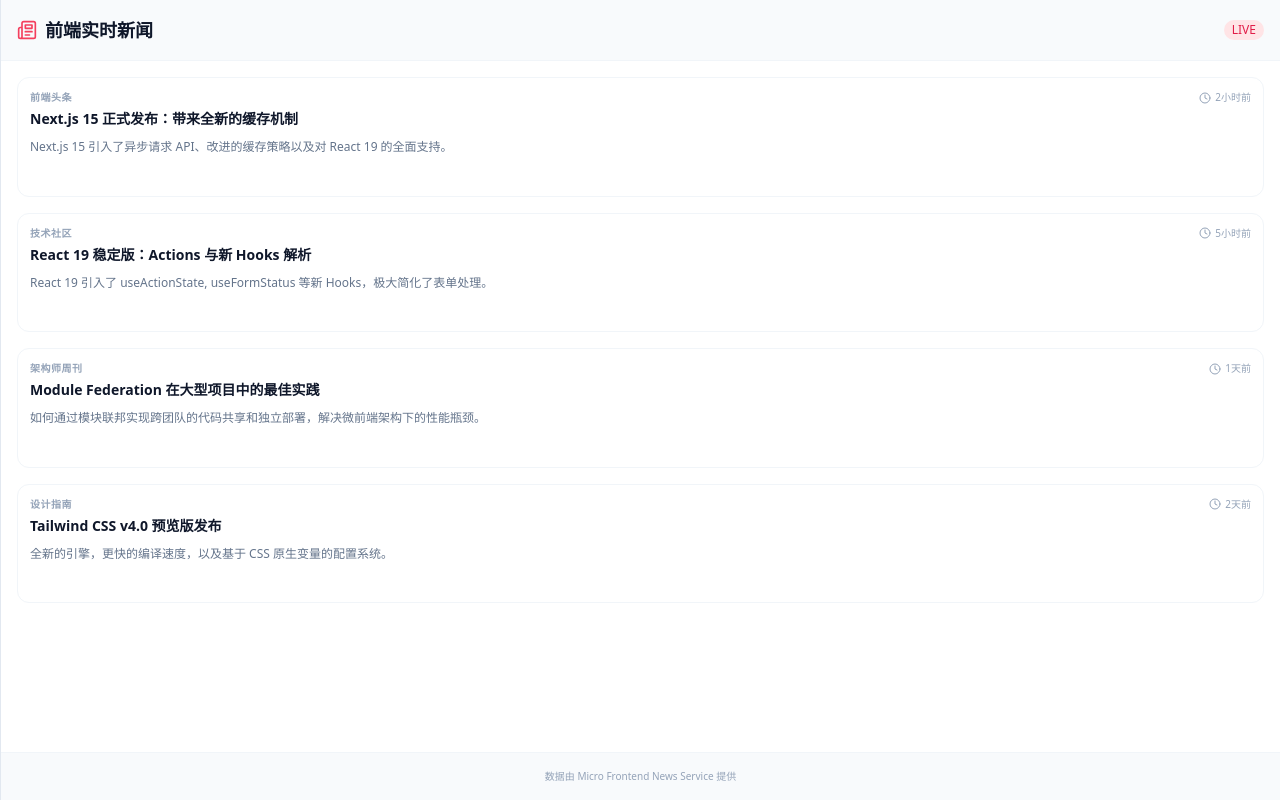
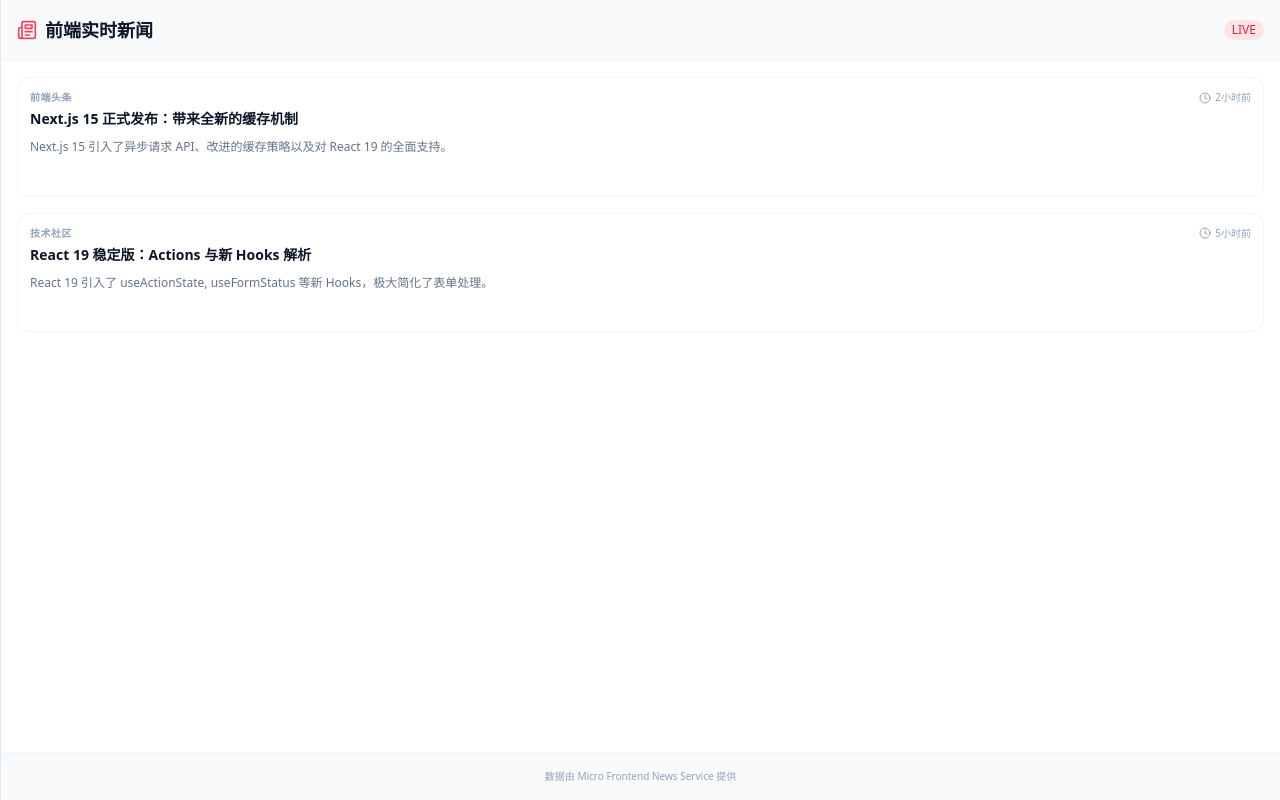
Before and after one commit to yinguzwg-1/mirco-fe, a Next.js app: page / in a window 1280 px wide. Built offline with nearby package versions, Linux system fonts and the light colour scheme.

Commit message:
fix: news

```diff
--- a/components/NewsList.tsx
+++ b/components/NewsList.tsx
@@ -15,20 +15,6 @@
     summary: "React 19 引入了 useActionState, useFormStatus 等新 Hooks，极大简化了表单处理。",
     time: "5小时前",
     source: "技术社区"
-  },
-  {
-    id: 3,
-    title: "Module Federation 在大型项目中的最佳实践",
-    summary: "如何通过模块联邦实现跨团队的代码共享和独立部署，解决微前端架构下的性能瓶颈。",
-    time: "1天前",
-    source: "架构师周刊"
-  },
-  {
-    id: 4,
-    title: "Tailwind CSS v4.0 预览版发布",
-    summary: "全新的引擎，更快的编译速度，以及基于 CSS 原生变量的配置系统。",
-    time: "2天前",
-    source: "设计指南"
   }
 ];
 
--- a/next.config.mjs
+++ /dev/null
@@ -1,25 +0,0 @@
-/** @type {import('next').NextConfig} */
-const nextConfig = {
-  output: 'standalone',
-
-  // 配置基础路径（通过 /micro-fe 代理访问时需要）
-  basePath: '/micro-fe',
-  assetPrefix: '/micro-fe',
-
-  // 允许跨域访问（wujie 需要）
-  async headers() {
-    return [
-      {
-        source: '/:path*',
-        headers: [
-          { key: 'Access-Control-Allow-Origin', value: '*' },
-          { key: 'Access-Control-Allow-Methods', value: 'GET, POST, PUT, DELETE, OPTIONS' },
-          { key: 'Access-Control-Allow-Headers', value: 'Content-Type, Authorization' },
-          { key: 'Access-Control-Allow-Credentials', value: 'true' },
-        ],
-      },
-    ];
-  },
-};
-
-export default nextConfig;
```
